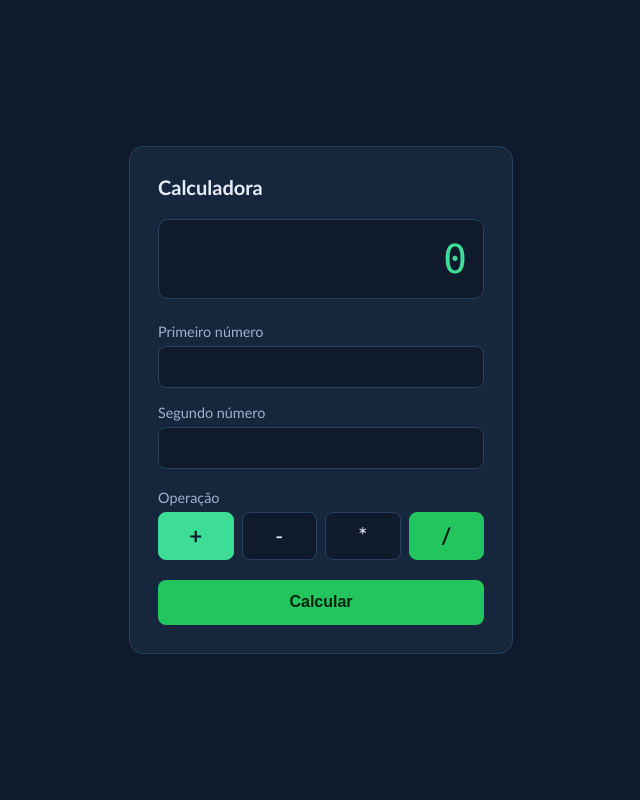
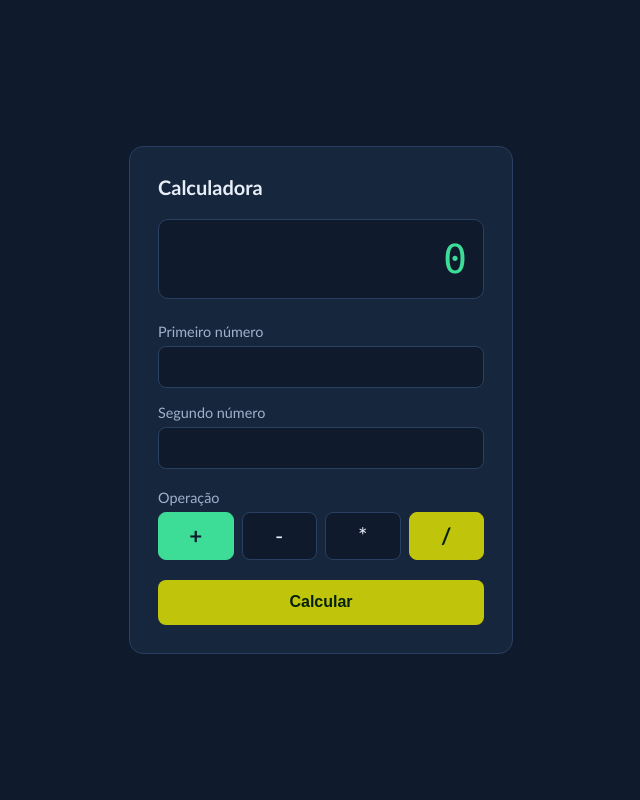
Before and after one commit to Yan-Cunha21/pratica_devvops, a Flask app: page / in a window 1280 px wide. Shown: the whole page, without its empty margins (319-959 px from the left). Run offline with Flask 3, Linux system fonts and the light colour scheme.

Commit message:
Trocando para amarelo

```diff
--- a/static/style.css
+++ b/static/style.css
@@ -5,7 +5,7 @@
   --texto: #e8eef7;
   --texto-suave: #9fb2cc;
   --destaque: #3ddc97;
-  --verde: #22c55e;
+  --amarelo: #c0c40a;
   --erro: #ff7b7b;
   --raio: 14px;
 }
@@ -131,7 +131,7 @@ legend {
 button {
   width: 100%;
   padding: 0.85rem;
-  background: var(--verde);
+  background: var(--amarelo);
   border: 0;
   border-radius: 8px;
   font-size: 1rem;
@@ -151,12 +151,12 @@ button:focus-visible,
 
 /* Botão de divisão (/) sempre verde; quando selecionado ganha um anel */
 .op:last-child input + span {
-  background: var(--verde);
-  border-color: var(--verde);
+  background: var(--amarelo);
+  border-color: var(--amarelo);
   color: #04210f;
   font-weight: 700;
 }
 
 .op:last-child input:checked + span {
-  box-shadow: 0 0 0 3px var(--painel), 0 0 0 5px var(--verde);
+  box-shadow: 0 0 0 3px var(--painel), 0 0 0 5px var(--amarelo);
 }
```
